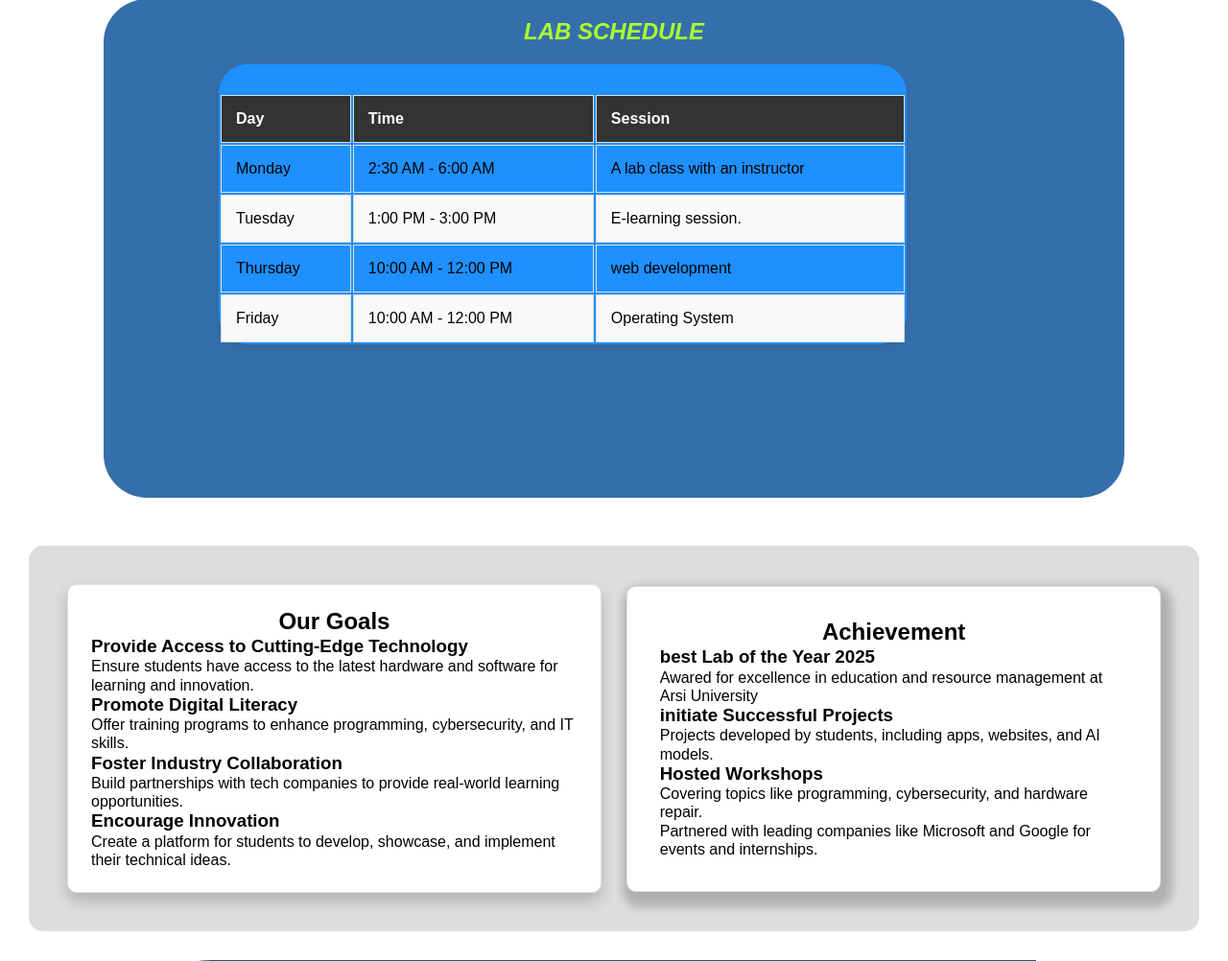
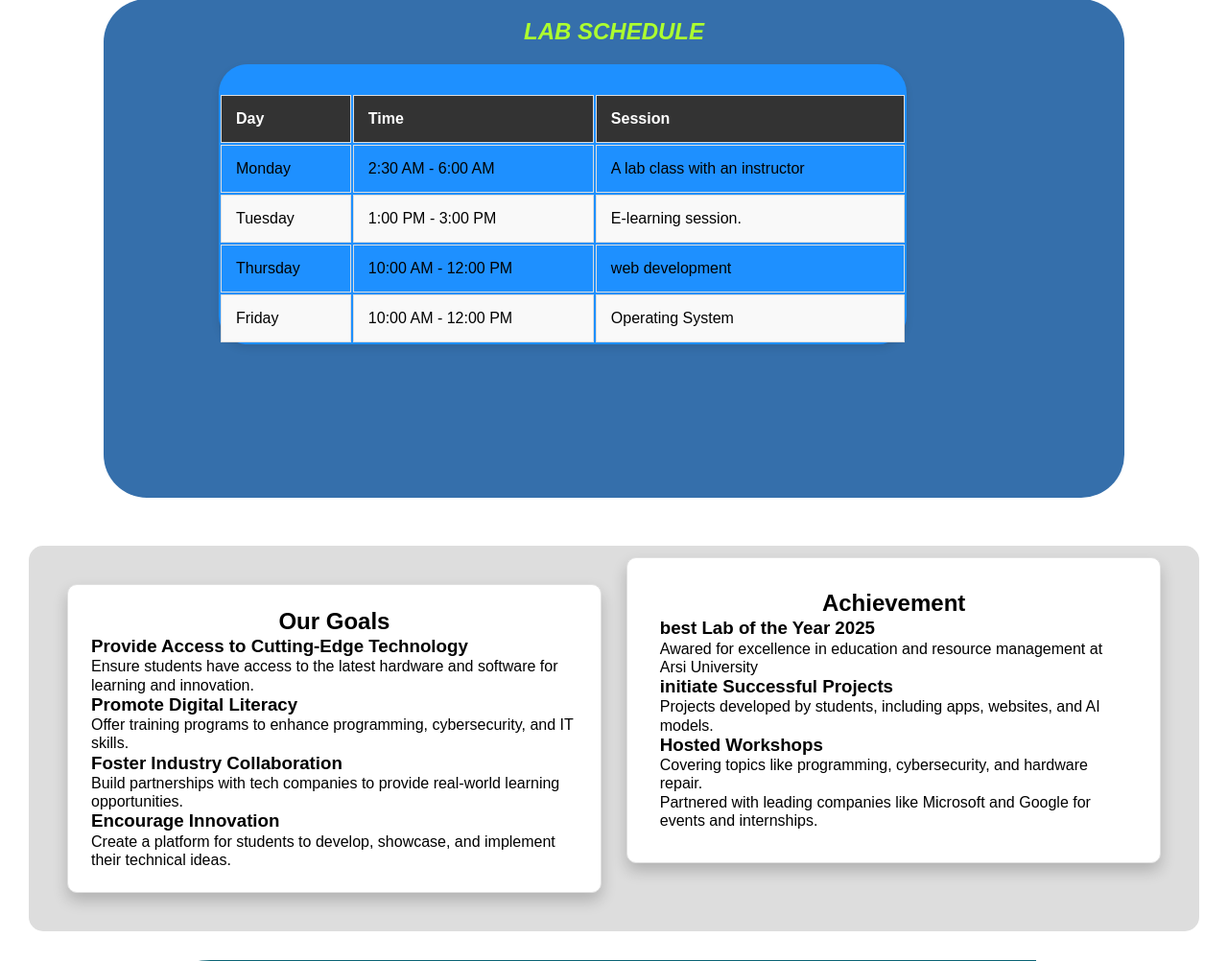
Before and after one commit to Kelbessa02/WebProgrammingGroup-5, a PHP site: page / in a window 1280 px wide, with the pointer over the restyled element. Shown: the part 1948-2950 px from the top of the page at 96% size. Run offline with PHP 8.4, Linux system fonts and the light colour scheme.

Commit message:
last first

```diff
--- a/CSS/Style.css
+++ b/CSS/Style.css
@@ -322,7 +322,6 @@ footer {
     border: 1px solid #e0e0e0;
     border-radius: 10px;
     box-shadow: 0 8px 16px rgba(0, 0, 0, 0.2);
-
 }
 .goal:hover{
     transform: translateY(-30px);
@@ -336,7 +335,10 @@ footer {
     border: 1px solid #e0e0e0;
     border-radius: 10px;
     box-shadow: 4px  8px 10px 8px rgba(0, 0, 0, 0.2);
-
+}
+.achieve:hover{
+    transform:  translateY(-30px);
+    box-shadow: 0 8px 16px rgba(0, 0, 0, 0.2);
 }
 
 /* goals */
```
